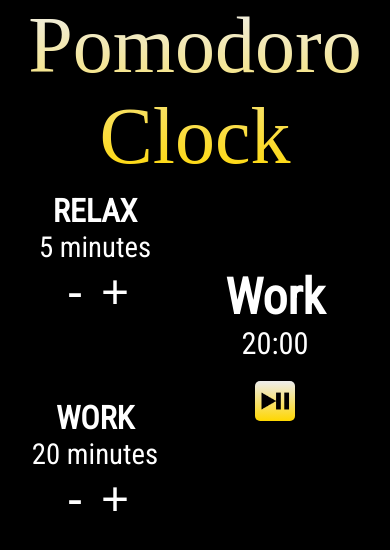
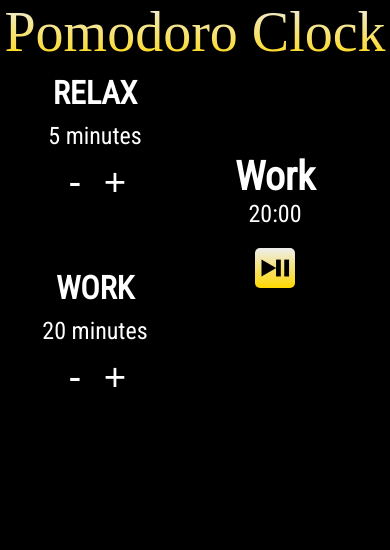
Before and after one commit to walterswoodward/react_pomodoro, a React (Create React App) app: page / in a window 390 px wide. Shown: the top 550 px of the page. Built offline with nearby package versions, Linux system fonts and the light colour scheme; a web font is replaced by a local one.

Commit message:
mobile responsiveness WIP

```diff
--- a/src/App.css
+++ b/src/App.css
@@ -150,3 +150,28 @@ body {
 #play_pause_icon:hover {
   cursor: pointer;
 }
+
+@media (max-width: 600px){
+  #title {
+    font-size: 3.5rem;
+  }
+
+  .settings {
+    font-size: 0.8rem;
+  }
+
+  .settings_time {
+    font-size: 1.5rem;
+    margin: 10px;
+  }
+
+
+  #current_title {
+    font-size: 2.5rem;
+  }
+
+  #current_time {
+    font-size: 1.5rem;
+  }
+
+}
```
